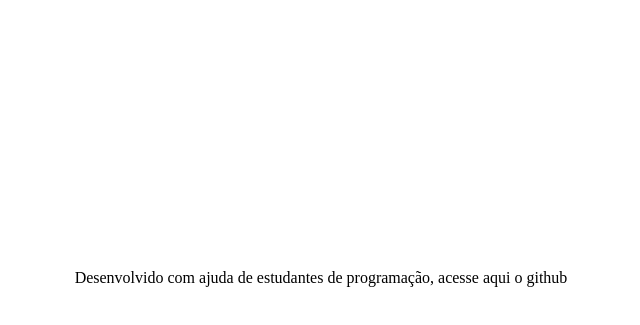
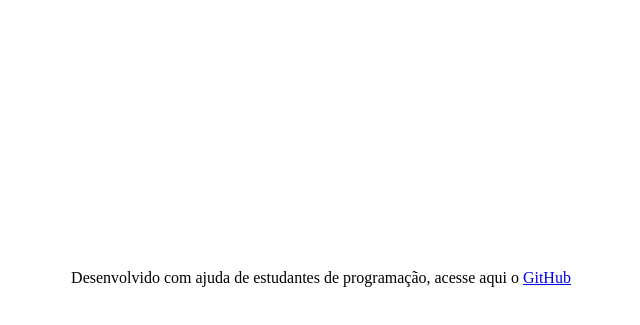
Before and after one commit to sudoshift/searchAI, a plain HTML site: page index.html in a window 1280 px wide. Shown: the part 301-626 px from the top of the page, without its empty margins (319-959 px from the left). Drawn offline with Linux system fonts and the light colour scheme.

Commit message:
Update index.html

```diff
--- a/index.html
+++ b/index.html
@@ -15,7 +15,7 @@
         </div>
 
     <footer>
-        <p>Desenvolvido com ajuda de estudantes de programação, acesse aqui o github</p>
+        <p>Desenvolvido com ajuda de estudantes de programação, acesse aqui o <a href="https://github.com/sudoshift/searchAI">GitHub</a></p>
     </footer>
 </body>
 </html>
```
